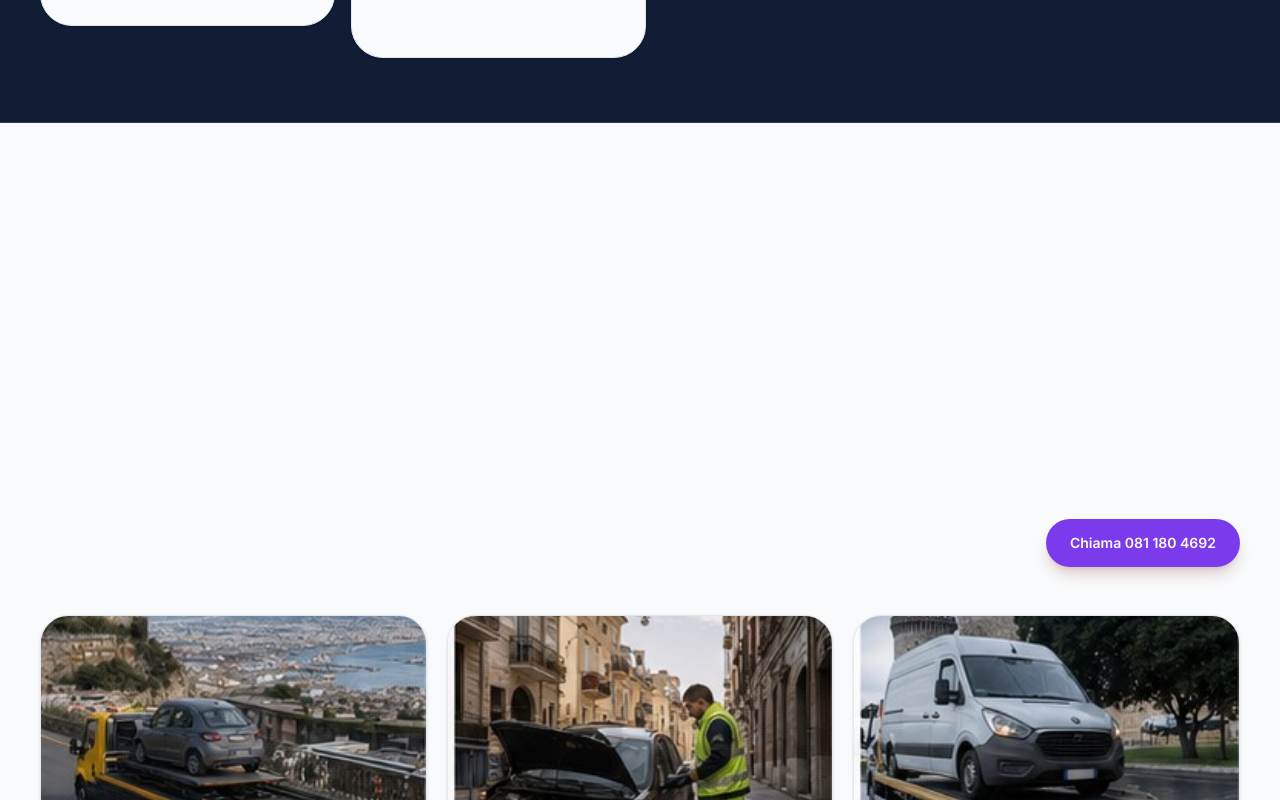
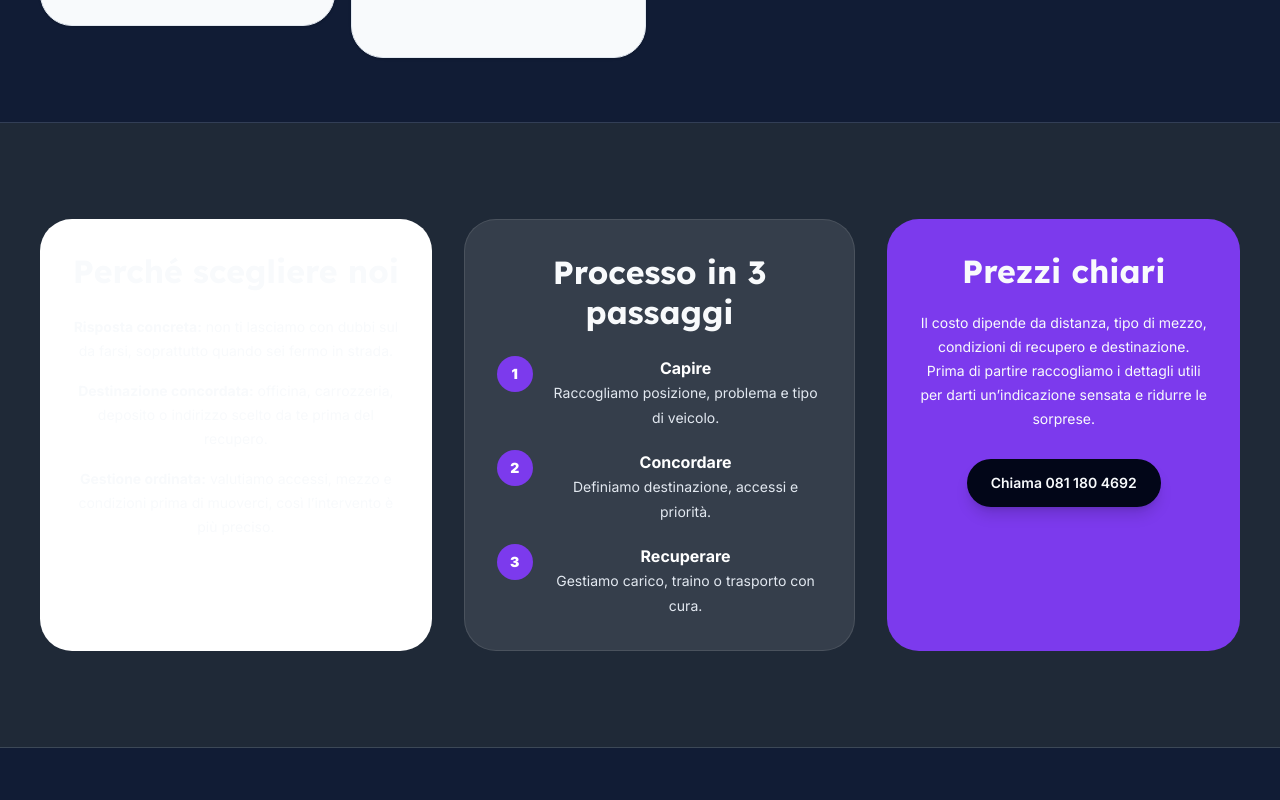
Before and after one commit to alessio-aesthetic/carroattrezzinapoli24.it, a Next.js app: page / in a window 1280 px wide. Shown: the part 1880-2680 px from the top of the page. Built offline with nearby package versions, Linux system fonts and the light colour scheme.

Commit message:
Use distinct demo structure and readable assets

```diff
--- a/src/app/page.tsx
+++ b/src/app/page.tsx
@@ -540,13 +540,13 @@ export default function Home() {
     <div data-template={site.template} className="site-shell">
       <JsonLd />
       <Header />
-      <main>
+      <main className="template-home">
         <Hero />
         <Urgencies />
+        <WhyAndPricing />
         <Services />
+        <Faqs />
         <Zones />
-        <WhyAndPricing />
-        <Faqs />
         <FinalCta />
       </main>
       <Footer />
```
